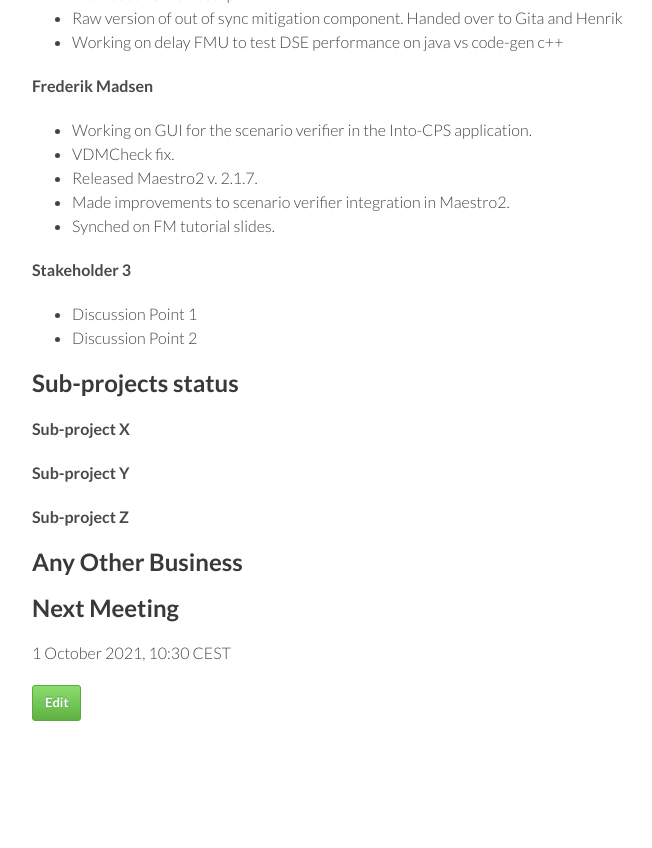
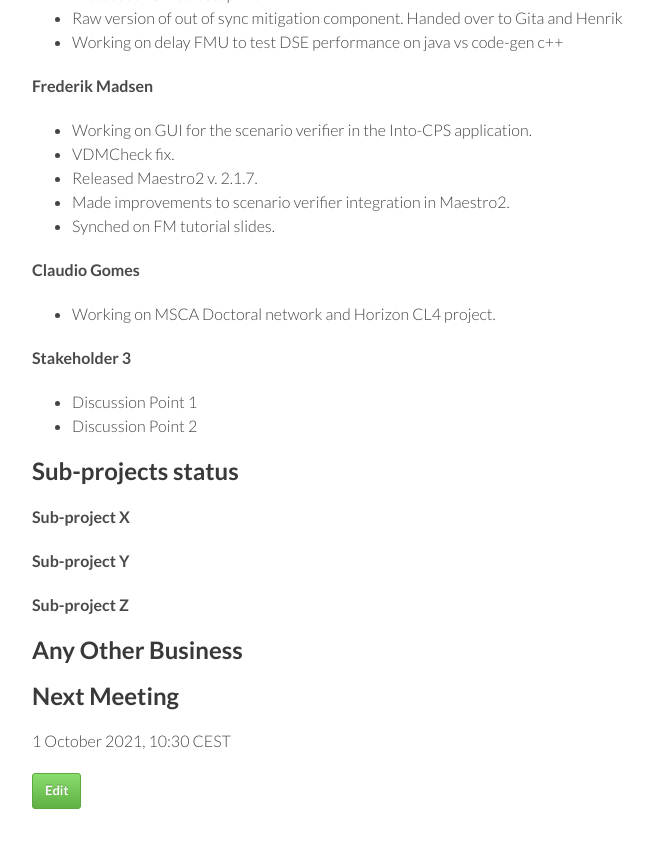
Before and after one commit to digitaltwincentre/digitaltwincentre.github.io, a Jekyll site: the page built from _biweeklies/Biweekly-45.md, in a window 1280 px wide and 900 px high, scrolled down 891 px. Shown: the top 848 px of the window, without its empty margins (418-1070 px from the left). Built offline with Jekyll 4.4.1, drawn with Linux system fonts in a browser that asks for light colours; nearby versions of some CDN libraries.

Commit message:
Update Biweekly-45.md

```diff
--- a/_biweeklies/Biweekly-45.md
+++ b/_biweeklies/Biweekly-45.md
@@ -52,6 +52,10 @@ date: 17 September 2021, 1030 CEST
 * Synched on FM tutorial slides.
 
 
+#### Claudio Gomes
+* Working on MSCA Doctoral network and Horizon CL4 project.
+
+
 #### Stakeholder 3
 * Discussion Point 1
 * Discussion Point 2
```
